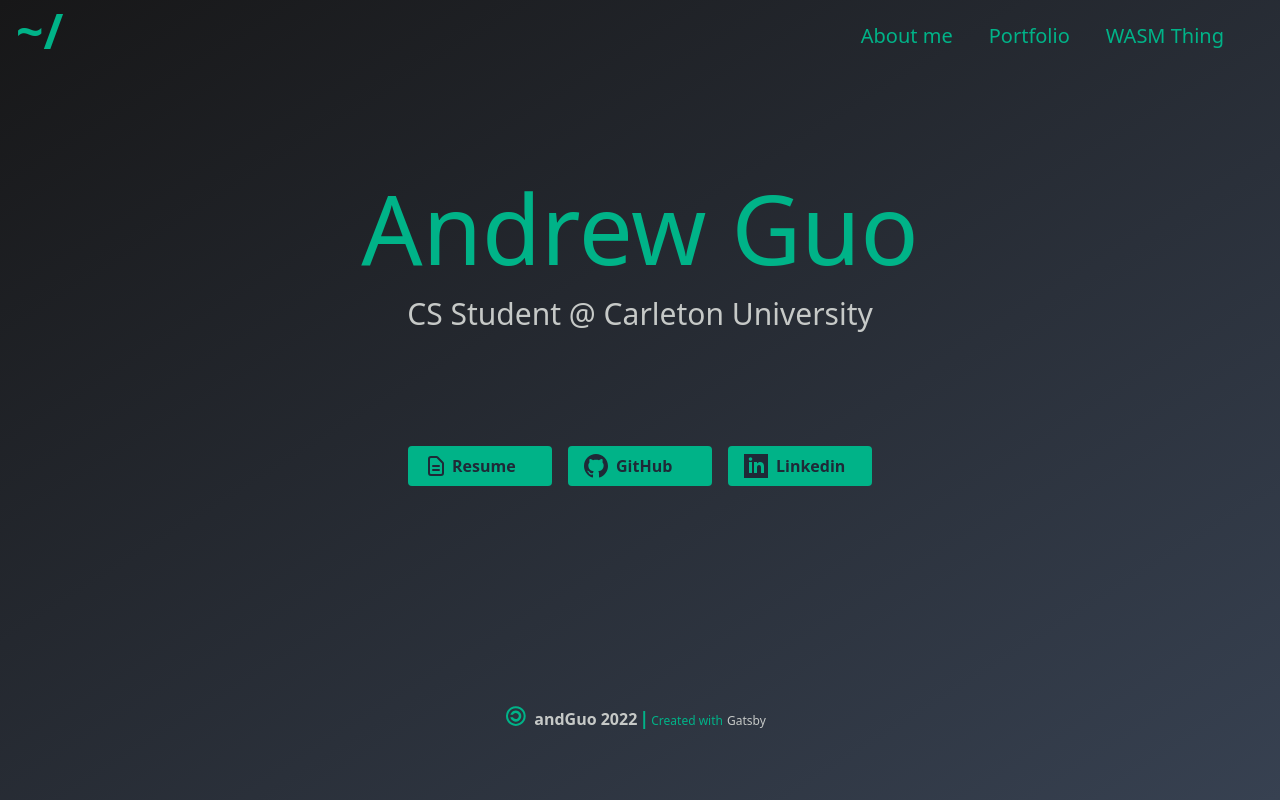
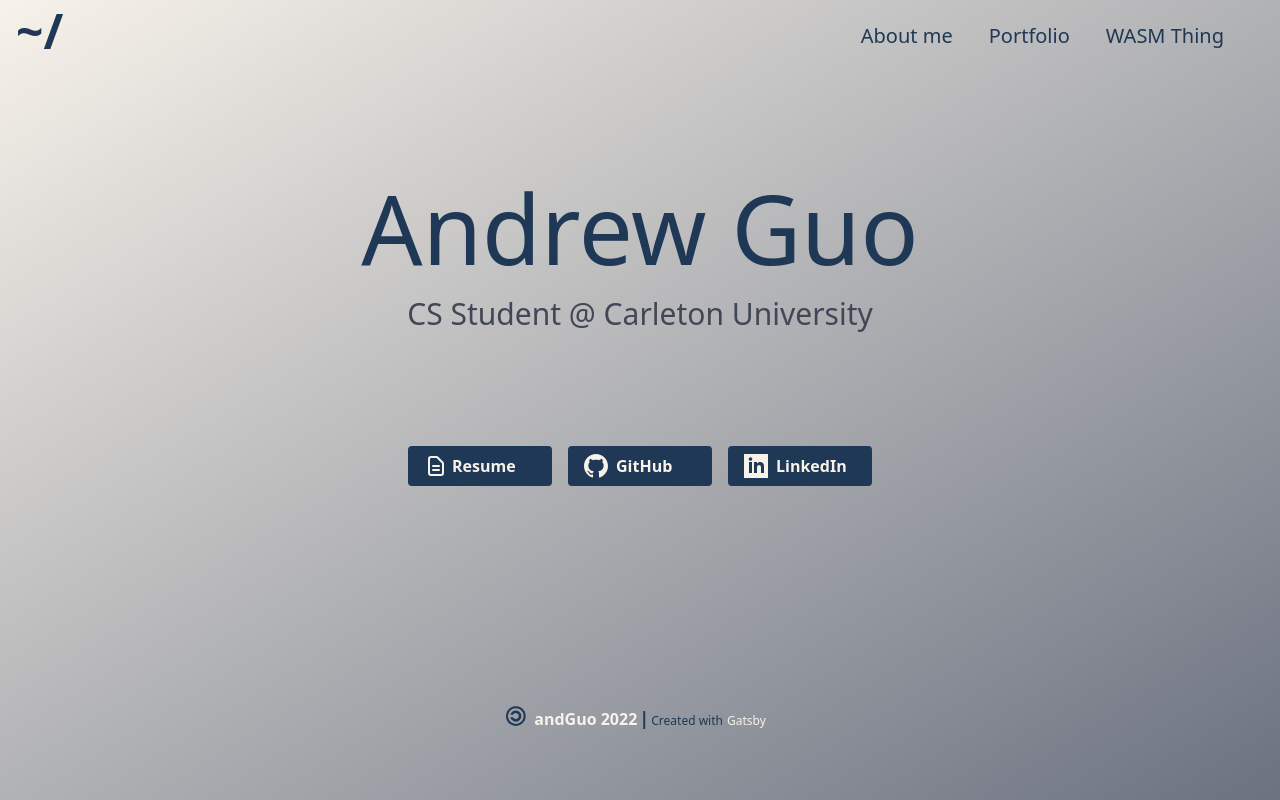
Before and after one commit to andGuo/andGuo.github.io, a Gatsby site: page / in a window 1280 px wide. Built offline with nearby package versions, Linux system fonts and the light colour scheme; Gatsby itself is replaced by a stand-in of ours.

Commit message:
done lightmode theme, redid tailwind selector names

```diff
--- a/src/components/Layout.js
+++ b/src/components/Layout.js
@@ -3,7 +3,7 @@ import NavBar from './NavBar'
 
 export default function Layout({ children }) {
     return (
-        <div className="layout min-h-screen bg-gradient-to-br from-secondaryDark to-gray-700 text-primaryDark">
+        <div className="layout min-h-screen bg-gradient-to-br from-lightSecondary to-gray-500 text-lightPrimary dark:bg-gradient-to-br dark:from-darkSecondary dark:to-gray-700 dark:text-darkPrimary">
             <NavBar />
             <div className="flex flex-col flex-grow justify-between">
                 <div className="content">
@@ -14,10 +14,10 @@ export default function Layout({ children }) {
                         <path fill="currentColor" d="M500 177q-115 0 -214 58q-96 57 -153 153q-58 99 -58 214t58 214q57 96 153 153q99 58 214 58t214 -58q96 -57 153 -153q58 -99 58 -214t-58 -214q-57 -96 -153 -153q-99 -58 -214 -58zM496 264h3h1q92 0 171 46q76 45 121 121q46 79 46 171t-46 171q-45 76 -121 121 q-79 46 -171 46t-171 -46q-76 -45 -121 -121q-46 -79 -46 -170.5t45 -170.5q44 -76 120 -121q77 -46 169 -47zM497 363q-56 0 -104.5 24t-82 66.5t-45.5 94.5h114q15 -34 47 -55t71 -21q35 0 65 17.5t47.5 47.5t17.5 65t-17.5 65t-47.5 47.5t-65 17.5q-39 0 -71 -21t-47 -54 h-114q12 52 45.5 94t82 66t104.5 24q64 0 119 -32.5t87 -87t32 -119.5t-32 -119.5t-87 -87t-119 -32.5z" />
                     </svg>
                     <p className="px-1 py-0.5">
-                        <span className="text-secondaryLight px-0.5 font-bold">andGuo 2022</span>
+                        <span className="text-lightSecondary px-0.5 font-bold">andGuo 2022</span>
                         <span className="font-bold text-lg">|</span>
                         <span className="text-xs px-0.5">Created with
-                            <a className="text-secondaryLight hover:text-primaryDark hover:underline px-1" href="https://www.gatsbyjs.com/" target="_blank" rel="noreferrer">Gatsby</a>
+                            <a className="text-lightSecondary hover:text-lightPrimary dark:hover:text-darkPrimary hover:underline px-1" href="https://www.gatsbyjs.com/" target="_blank" rel="noreferrer">Gatsby</a>
                         </span>
                     </p>
                 </footer>
--- a/src/pages/about.js
+++ b/src/pages/about.js
@@ -8,8 +8,8 @@ export default function about() {
         <Layout>
             <Seo title="About Me" />
             <div className="flex flex-col items-center justify-center">
-                <h2 className="text-5xl text-secondaryLight">Under Construction 🏗</h2>
-                <Link to="/" className="py-5 text-3xl underline hover:text-secondaryLight">Back to home</Link>
+                <h2 className="text-5xl text-lightText dark:text-darkText">Under Construction 🏗</h2>
+                <Link to="/" className="py-5 text-3xl underline hover:text-lightSecondary">Back to home</Link>
             </div>
         </Layout>
     )
--- a/src/pages/index.js
+++ b/src/pages/index.js
@@ -12,7 +12,7 @@ const IndexPage = () => {
 			<Seo title="Home" />
 			<div className="flex h-96 flex-col items-center justify-center">
 				<h2 className="text-8xl p-3">Andrew Guo</h2>
-				<h3 className="text-3xl p-2 text-secondaryLight">CS Student @ Carleton University</h3>
+				<h3 className="text-3xl p-2 text-lightText dark:text-textDark">CS Student @ Carleton University</h3>
 			</div>
 			<div className="flex flex-wrap h-64 items-start justify-center">
 				<button href={ResumePdf} target="_blank" rel="noreferrer" className="indexBtn">
@@ -31,7 +31,7 @@ const IndexPage = () => {
 					<svg xmlns="http://www.w3.org/2000/svg" width="24" height="24" viewBox="0 0 24 24">
 						<path fill="currentColor" d="M0 0v24h24v-24h-24zm8 19h-3v-11h3v11zm-1.5-12.268c-.966 0-1.75-.79-1.75-1.764s.784-1.764 1.75-1.764 1.75.79 1.75 1.764-.783 1.764-1.75 1.764zm13.5 12.268h-3v-5.604c0-3.368-4-3.113-4 0v5.604h-3v-11h3v1.765c1.397-2.586 7-2.777 7 2.476v6.759z" />
 					</svg>
-					<span className="px-2">Linkedin</span>
+					<span className="px-2">LinkedIn</span>
 				</button>
 			</div>
 		</Layout >
--- a/src/pages/portfolio.js
+++ b/src/pages/portfolio.js
@@ -8,8 +8,8 @@ export default function portfolio() {
         <Layout>
             <Seo title="Portfolio" />
             <div className="flex flex-col items-center justify-center">
-                <h2 className="text-5xl text-secondaryLight">Under Construction 🏗</h2>
-                <Link to="/" className="py-5 text-3xl underline hover:text-secondaryLight">Back to home</Link>
+                <h2 className="text-5xl text-lightText dark:text-darkText">Under Construction 🏗</h2>
+                <Link to="/" className="py-5 text-3xl underline hover:text-lightSecondary">Back to home</Link>
             </div>
         </Layout>
     )
--- a/src/pages/wasmProject.js
+++ b/src/pages/wasmProject.js
@@ -8,8 +8,8 @@ export default function wasmProject() {
         <Layout>
             <Seo title="WASM Project" />
             <div className="flex flex-col items-center justify-center">
-                <h2 className="text-5xl text-secondaryLight">Under Construction 🏗</h2>
-                <Link to="/" className="py-5 text-3xl underline hover:text-secondaryLight">Back to home</Link>
+                <h2 className="text-5xl text-lightText dark:text-darkText">Under Construction 🏗</h2>
+                <Link to="/" className="py-5 text-3xl underline hover:text-lightSecondary">Back to home</Link>
             </div>
         </Layout>
     )
--- a/src/styles/global.css
+++ b/src/styles/global.css
@@ -4,12 +4,12 @@
 
 @layer base {
     .indexBtn {
-        @apply w-36 bg-primaryDark hover:bg-secondaryLight text-gray-800 font-bold py-2 px-4 rounded inline-flex items-center mx-2;
+        @apply w-36 bg-lightPrimary text-lightSecondary hover:bg-lightSecondary hover:text-lightPrimary dark:bg-darkPrimary dark:hover:bg-lightSecondary dark:text-gray-800 font-bold py-2 px-4 rounded inline-flex items-center mx-2;
     }
 }
 
 @layer components {
     .navBtn {
-        @apply mx-3 px-1.5 hover:text-secondaryLight;
+        @apply mx-3 px-1.5 hover:text-lightSecondary;
     }
 }
--- a/tailwind.config.js
+++ b/tailwind.config.js
@@ -6,10 +6,12 @@ module.exports = {
   theme: {
     extend: {
       colors: {
-        primaryDark: '#00b388',
-        secondaryDark: '#171718',
-        primaryLight: '#414756',
-        secondaryLight: '#c6c9c7'
+        darkPrimary: '#00b388',
+        darkSecondary: '#171718',
+        darkText: '#c6c9c7',
+        lightPrimary: '#1f3855',
+        lightSecondary: '#f7f2ea',
+        lightText: '#414756'
       }
     },
   },
```
